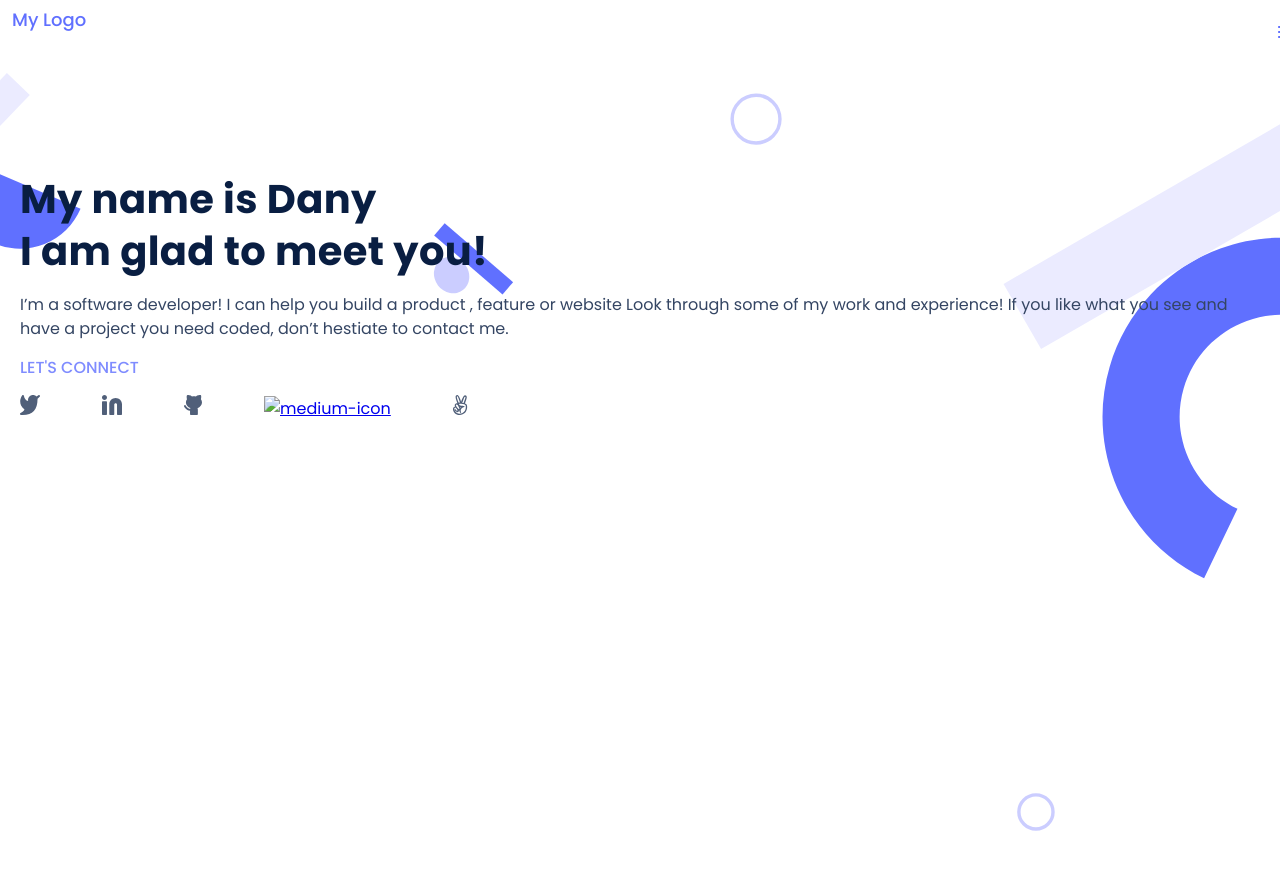
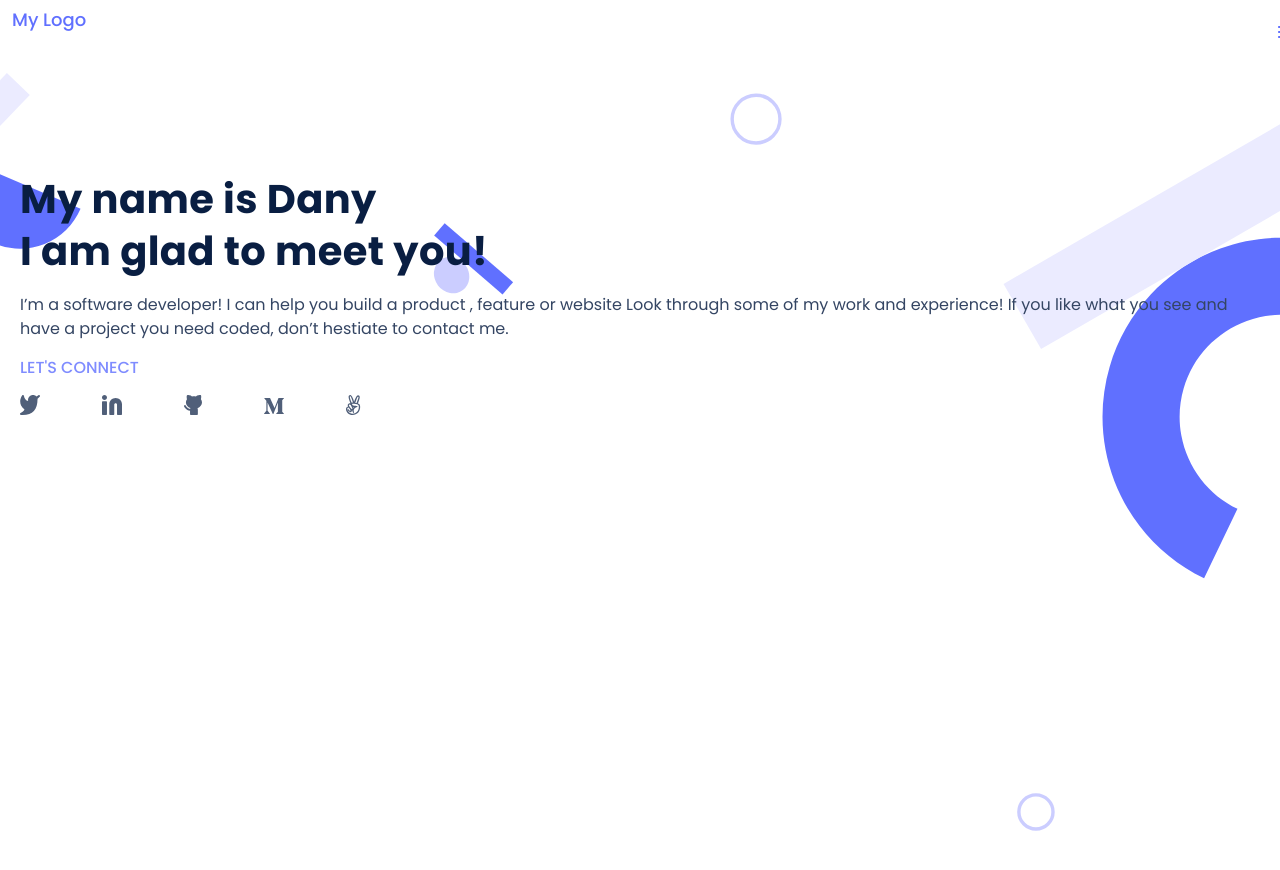
Before and after one commit to amiralda/amiral-portfolio, a website: page index.html in a window 1280 px wide. Drawn offline with Linux system fonts and the light colour scheme.

```diff
--- a/index.html
+++ b/index.html
@@ -12,12 +12,10 @@
 </head>
 <body>
     <header>
-                <a href="#"class="Logo">My Logo</a>
-                <nav class="Navbar">
-                    <div class="menu"><a href="#">
-                        <img src="img/humburger-btn.svg" alt="menu"></a></div>
-                </nav>
-
+        <a href="#"class="Logo">My Logo</a>
+        <nav class="Navbar">
+            <div class="menu"><a href="#"><img src="img/humburger-btn.svg" alt="menu"></a></div>
+        </nav>
     </header>
     <section>
             <h1 class="perso">My name is Dany<br> I am glad to meet you!</h1>
@@ -31,7 +29,7 @@
                 <li><a href="www.twitter.com/amiralda"><img src="img/twitter.svg" alt="twitter-icon"></a></li>
                 <li><a href="https://www.linkedin.com/danyaugustin/"><img src="img/linkedin.svg" alt="linkedin-icon"></a></li>
                 <li><a href="https://github.com/amiralda"><img src="img/github.svg" alt="github-icon"></a></li>
-                <li><a href="https://www.medium.com/amiralda/"><img src="img/medium.pgn" alt="medium-icon"></a></li>
+                <li><a href="https://www.medium.com/amiralda/"><img src="img/medium.svg" alt="medium-icon"></a></li>
                 <li><a href="https://angel.co/u/dany-augustin"><img src="img/angellist.svg" alt="angellist-icon"></a></li>
             </ul>
     </section>
```
